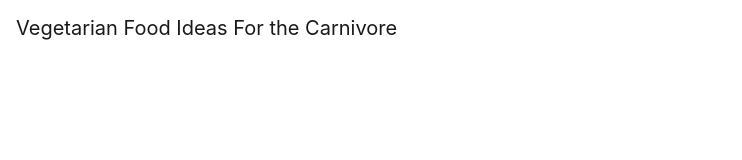
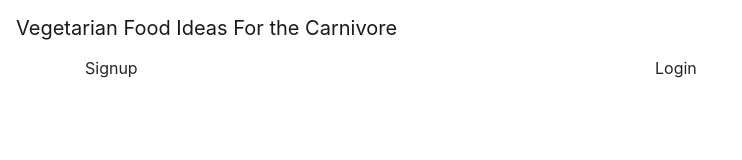
Before and after one commit to braddozier93/Vegetarian-Food-Ideas-Client, a React (Create React App) app: page / in a window 1280 px wide. Shown: the top 160 px of the page, without its empty margins (0-742 px from the left). Built offline with nearby package versions, Linux system fonts and the light colour scheme.

Commit message:
inital commit

```diff
--- a/src/App.js
+++ b/src/App.js
@@ -1,10 +1,27 @@
-import React from 'react';
+import React, {useState, useEffect} from 'react';
 import Sitebar from './home/NavBar';
+import Auth from './auth/Auth';
 
 function App() {
+  const [sessionToken, setSessionToken] = useState('');
+
+  useEffect(() => {
+    if (localStorage.getItem('token')){
+      setSessionToken(localStorage.getItem('token'));
+    }
+  }, [])
+
+  const updateToken = (newToken) => {
+    localStorage.setItem('token', newToken);
+    setSessionToken(newToken);
+    console.log(sessionToken);
+  }
+
+
   return (
     <div>
       <Sitebar/>
+      <Auth/>
     </div>
   );
 }
--- /dev/null
+++ b/src/auth/Auth.js
@@ -0,0 +1,19 @@
+import React from 'react';
+import {Container, Row, Col} from 'reactstrap';
+
+const Auth = (props) => {
+    return(
+        <Container className="auth-container">
+            <Row>
+                <Col md="6">
+                    Signup
+                </Col>
+                <Col md="6">
+                    Login
+                </Col>
+            </Row>
+        </Container>
+    )
+}
+
+export default Auth;
```
